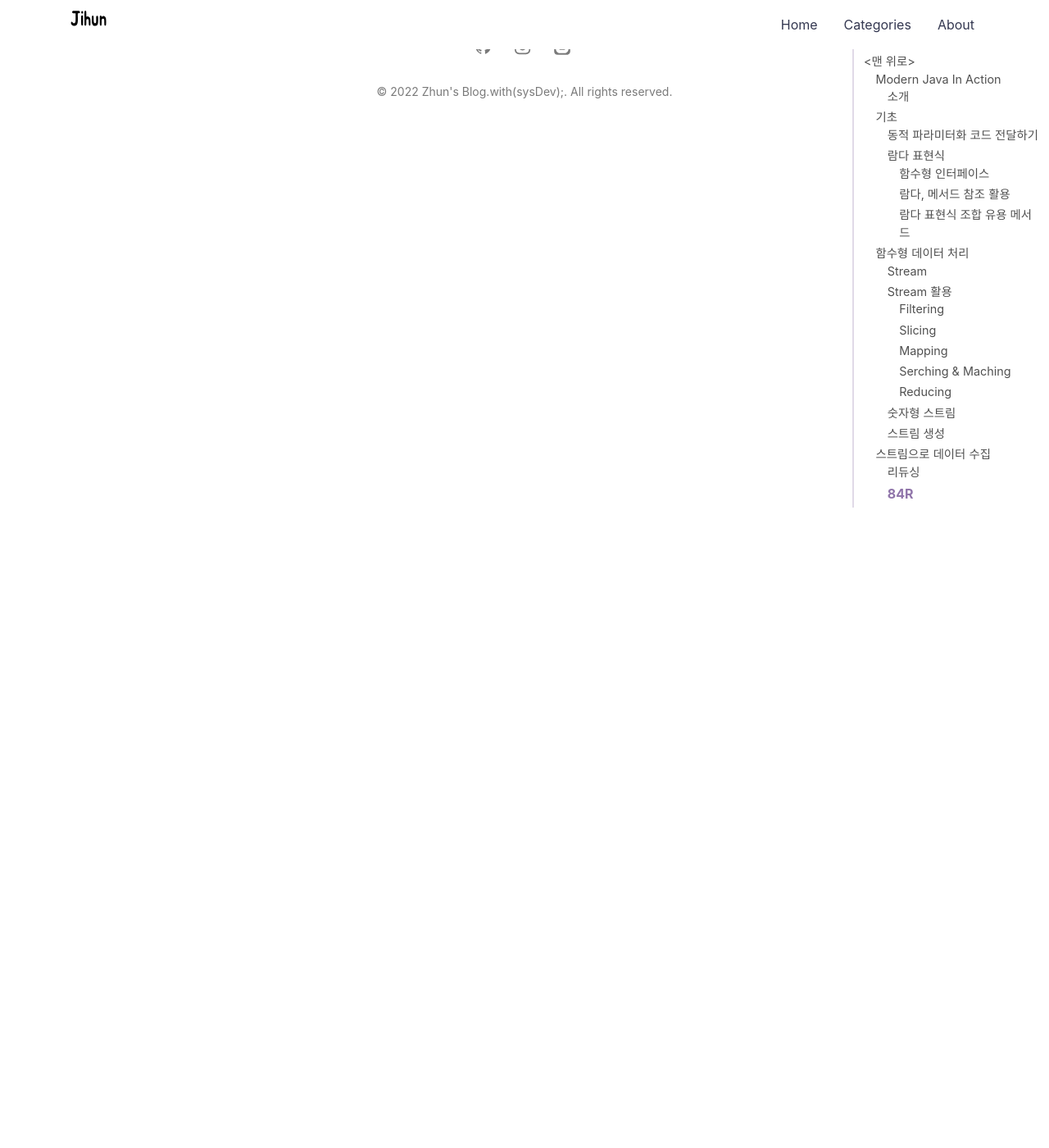
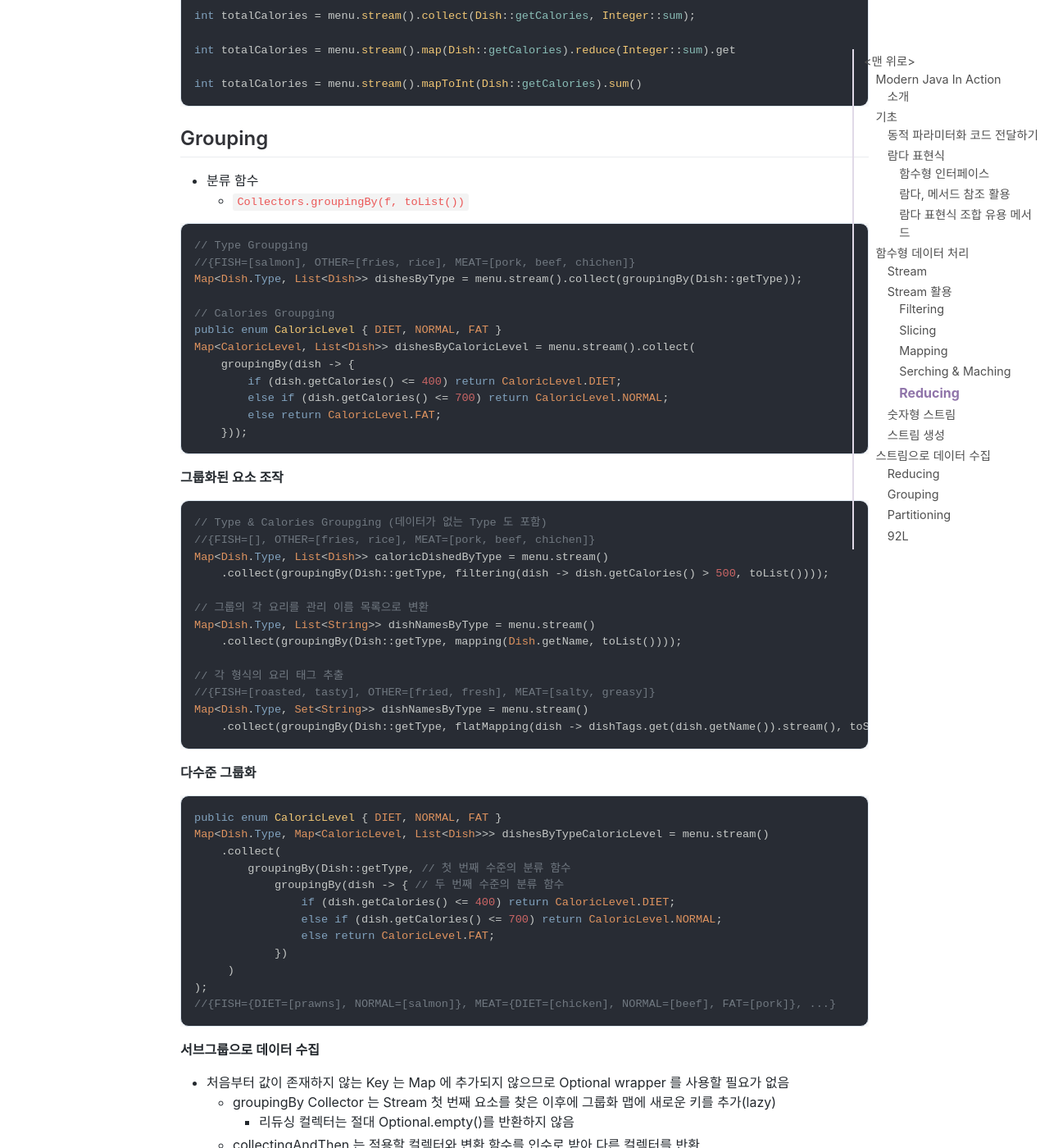
Before and after one commit to jihunparkme/jihunparkme.github.io, a Jekyll site: the page built from _posts/2022-01-29-Modern_Java_In_Action.md, in a window 1280 px wide and 1400 px high, scrolled down 14132 px. Shown: the whole window at 82% size. Built offline with Jekyll 4.4.1, drawn with Linux system fonts in a browser that asks for light colours; nearby versions of some CDN libraries; comment, search, counter and statistics services are not loaded; some of the changed text lies outside the part shown.

Commit message:
[MJIA] 스트림으로 데이터 수집 Grouping

````diff
--- a/_posts/2022-01-29-Modern_Java_In_Action.md
+++ b/_posts/2022-01-29-Modern_Java_In_Action.md
@@ -623,7 +623,7 @@ try(Stream<String> lines = Files.lines(Paths.get("modernJavaInAction/data.txt"),
   - 요소 그룹화
   - 요소 분할
 
-## 리듀싱
+## Reducing
 
 ```java
 // Collectors.counting
@@ -648,4 +648,122 @@ IntSummaryStatistics{count=10, sum=4500, min=80, average=512.1221, max=780}
 String shortMenu = menu.strea().map(Dish::getName).collect(joining(", "));
 ```
 
-## 84R
+**범용 리듀싱 요약 연산**
+
+- 문제를 해결할 수 있는 다양한 해결 방법 중 문제에 특화된 해결책을 골라, 가독성과 성능을 모두 잡아보자.
+
+```java
+// max (시작값이 없으므로 Optional 반환)
+Optional<Dish> mostCalorieDish = menu.stream()
+    				.collect(reducing((d1, d2) -> d1.getCalories() > d2.getCalories() ? d1 : d2));
+
+// sum
+int totalCalories = menu.stream().collect(reducing(0, Dish::getCalories, (i, j) -> i + j));
+
+int totalCalories = menu.stream().collect(Dish::getCalories, Integer::sum);
+
+int totalCalories = menu.stream().map(Dish::getCalories).reduce(Integer::sum).get
+
+int totalCalories = menu.stream().mapToInt(Dish::getCalories).sum()
+```
+
+## Grouping
+
+- 분류 함수
+  - `Collectors.groupingBy(f, toList())`
+
+```java
+// Type Groupging
+//{FISH=[salmon], OTHER=[fries, rice], MEAT=[pork, beef, chichen]}
+Map<Dish.Type, List<Dish>> dishesByType = menu.stream().collect(groupingBy(Dish::getType));
+
+// Calories Groupging
+public enum CaloricLevel { DIET, NORMAL, FAT }
+Map<CaloricLevel, List<Dish>> dishesByCaloricLevel = menu.stream().collect(
+    groupingBy(dish -> {
+        if (dish.getCalories() <= 400) return CaloricLevel.DIET;
+        else if (dish.getCalories() <= 700) return CaloricLevel.NORMAL;
+        else return CaloricLevel.FAT;
+    }));
+```
+
+**그룹화된 요소 조작**
+
+```java
+// Type & Calories Groupging (데이터가 없는 Type 도 포함)
+//{FISH=[], OTHER=[fries, rice], MEAT=[pork, beef, chichen]}
+Map<Dish.Type, List<Dish>> caloricDishedByType = menu.stream()
+    .collect(groupingBy(Dish::getType, filtering(dish -> dish.getCalories() > 500, toList())));
+
+// 그룹의 각 요리를 관리 이름 목록으로 변환
+Map<Dish.Type, List<String>> dishNamesByType = menu.stream()
+    .collect(groupingBy(Dish::getType, mapping(Dish.getName, toList())));
+
+// 각 형식의 요리 태그 추출
+//{FISH=[roasted, tasty], OTHER=[fried, fresh], MEAT=[salty, greasy]}
+Map<Dish.Type, Set<String>> dishNamesByType = menu.stream()
+    .collect(groupingBy(Dish::getType, flatMapping(dish -> dishTags.get(dish.getName()).stream(), toSet())));
+```
+
+**다수준 그룹화**
+
+```java
+public enum CaloricLevel { DIET, NORMAL, FAT }
+Map<Dish.Type, Map<CaloricLevel, List<Dish>>> dishesByTypeCaloricLevel = menu.stream()
+    .collect(
+    	groupingBy(Dish::getType, // 첫 번째 수준의 분류 함수
+            groupingBy(dish -> { // 두 번째 수준의 분류 함수
+                if (dish.getCalories() <= 400) return CaloricLevel.DIET;
+                else if (dish.getCalories() <= 700) return CaloricLevel.NORMAL;
+                else return CaloricLevel.FAT;
+            })
+     )
+);
+//{FISH={DIET=[prawns], NORMAL=[salmon]}, MEAT={DIET=[chicken], NORMAL=[beef], FAT=[pork]}, ...}
+```
+
+**서브그룹으로 데이터 수집**
+
+- 처음부터 값이 존재하지 않는 Key 는 Map 에 추가되지 않으므로 Optional wrapper 를 사용할 필요가 없음
+  - groupingBy Collector 는 Stream 첫 번째 요소를 찾은 이후에 그룹화 맵에 새로운 키를 추가(lazy)
+    - 리듀싱 컬렉터는 절대 Optional.empty()를 반환하지 않음
+  - collectingAndThen 는 적용할 컬렉터와 변환 함수를 인수로 받아 다른 컬렉터를 반환
+
+```java
+//요리 수를 종류별로 연산
+//{MEATH=3, FISH=5, OTHER=2}
+Map<Dish.Type, Long> typesCount = menu.stream().collect(
+											groupingBy(Dish::getType, counting()));
+
+//요리 종류 중 가장 높은 칼로리를 갖는 요리
+//{MEATH=Optional[pork], FISH=Optional[salmon], OTHER=Optional[buger]}
+Map<Dish.Type, Optional<Dish>> mostCaloricByType = menu.stream().collect(
+						groupingBy(Dish::getType, maxBy(comparingInt(Dish::getCalories))));
+
+//{MEATH=pork, FISH=salmon, OTHER=buger}
+Map<Dish.Type, Dish> mostCaloricByType = menu.stream().collect(
+    groupingBy(Dish::getType, //분류 함수
+               collectingAndThen(
+                   maxBy(comparingInt(Dish::getCalories)), // 감싸인 컬렉터
+                   Optional::get) // 변환 함수
+              )
+);
+
+//각 요리 형식에존재하는 모든 CaloricLevel 값
+//{MEATH=[DIET, NORMAL], FISH=[NORMAL, FAT], OTHER=[DIET, NORMAL]}
+Map<Dish.Type, Set<CaloricLevel>> caloricLevelsByType = menu.stream().collect(
+    groupingBy(Dish::getType, mapping(dish -> {
+        if (dish.getCalories() <= 400) return CaloricLevel.DIET;
+        else if (dish.getCalories() <= 700) return CaloricLevel.NORMAL;
+        else return CaloricLevel.FAT;
+    },
+	toCollection(HashSet::new)))
+);
+```
+
+## Partitioning
+
+- 분할 함수
+  - return Boolean (true or false)
+
+## 92L
````
